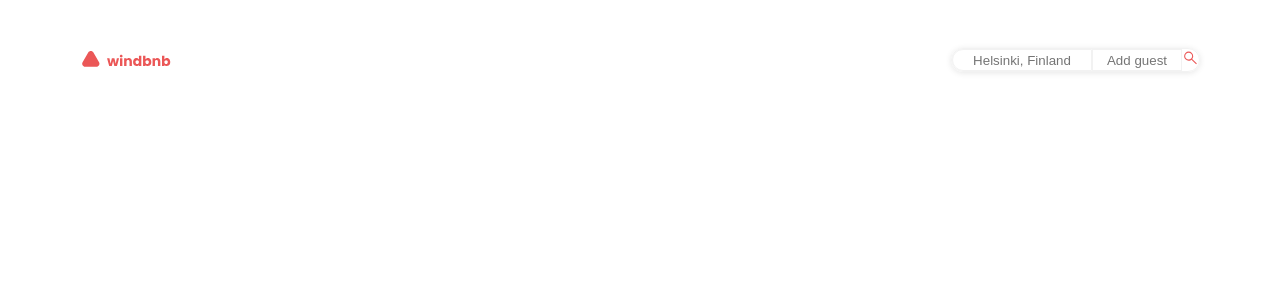
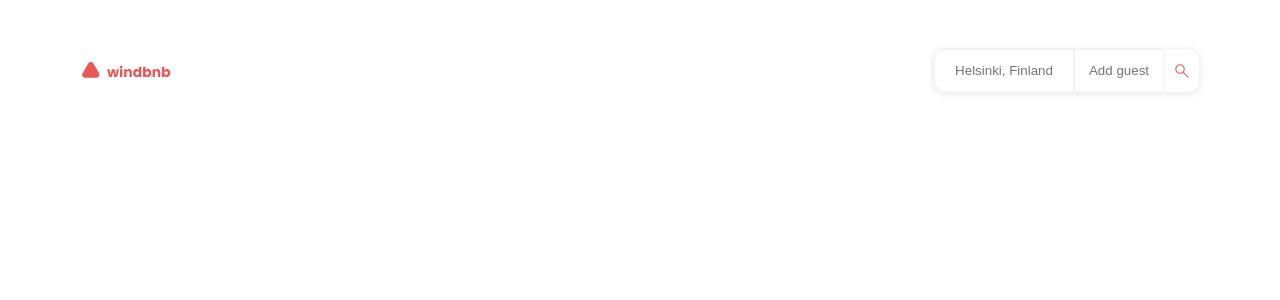
Before and after one commit to J-javier/HotejProject, a React (Vite) app: page / in a window 1280 px wide. Shown: the top 300 px of the page. Built offline with nearby package versions, Linux system fonts and the light colour scheme.

Commit message:
Nav Bar done

```diff
--- a/src/components/NavBar/NavBar.css
+++ b/src/components/NavBar/NavBar.css
@@ -13,6 +13,13 @@
     margin: 3rem 5rem 0;
 }
 
+/* FIRST SECTION OF THE NAV BAR */
+
+.SectionLogo{
+    display: flex;
+    align-items: center;
+}
+
 
 /* SECOND SECTION OF THE NAV BAR */
 
@@ -24,9 +31,12 @@
 .contentSearch{
     display: flex;
     flex-direction: row;
+    justify-content: center;
+    align-items: center;
     border: .5px groove #F2F2F2;
     border-radius: 12px;
     box-shadow: 0px 1px 6px 0px rgba(0, 0, 0, 0.10);
+    height: 45px;
 }
 
 .city{
@@ -34,15 +44,29 @@
     border-radius: 12px 0 0 12px;
     text-align: center;
     width: 140px;
+    height: 100%;
 }
 
 .guest{
     border: .5px groove #F2F2F2;
     text-align: center;
     width: 90px;
+    height: 100%;
+}
+
+.SearchImage{
+    display: flex;
+    justify-content: center;
+    align-items: center;
+    height: 35px;
+    width: 35px;
 }
 
 .LogoSearch{
-    width: 17px;
+    width: 18px;
     height: 18px;
 }
+
+
+
+/* RENDERIZADO CONDICIONAL, PARA EL NAV BAR */
```
Also changed, not shown: src/img/search1.svg.
